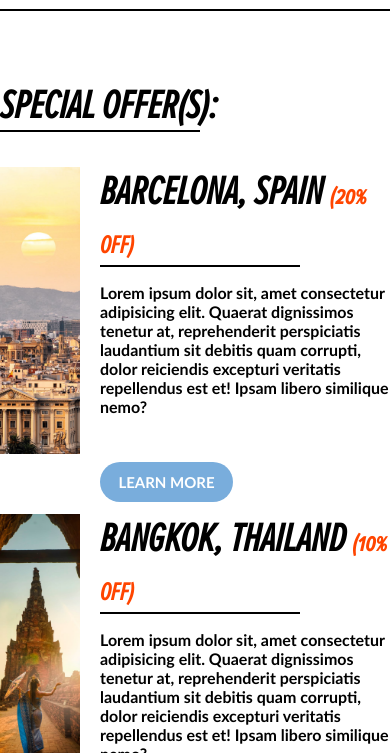
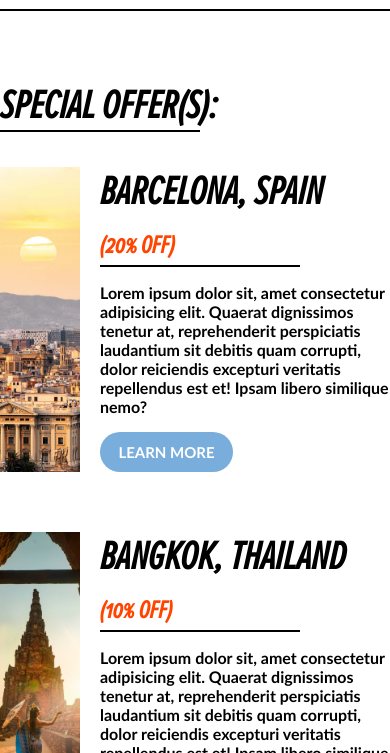
Before and after one commit to in215-pissah/travel-fly_three, a website: page offers.html in a window 390 px wide. Shown: the part 91-844 px from the top of the page. Drawn offline with Linux system fonts and the light colour scheme.

Commit message:
adjusted image and text to be more responsive

```diff
--- a/scss/offers/offers.scss
+++ b/scss/offers/offers.scss
@@ -15,7 +15,9 @@
   margin-bottom: 60px;
   display: flex;
   align-items: flex-start;
-
+  @media screen and (max-width: 563px) {
+    height: 305px;
+  }
   .offers-IMG-box {
     height: 100%;
     width: 200px;
@@ -45,5 +47,14 @@
     .learnMore {
       margin-top: 30px;
     }
+    @media screen and (max-width: 563px) {
+      h1 {
+        width: 250px;
+      }
+
+      .learnMore {
+        margin: 0;
+      }
+    }
   }
 }
```
Also changed, not shown: css/styles.css, 1 other file.
